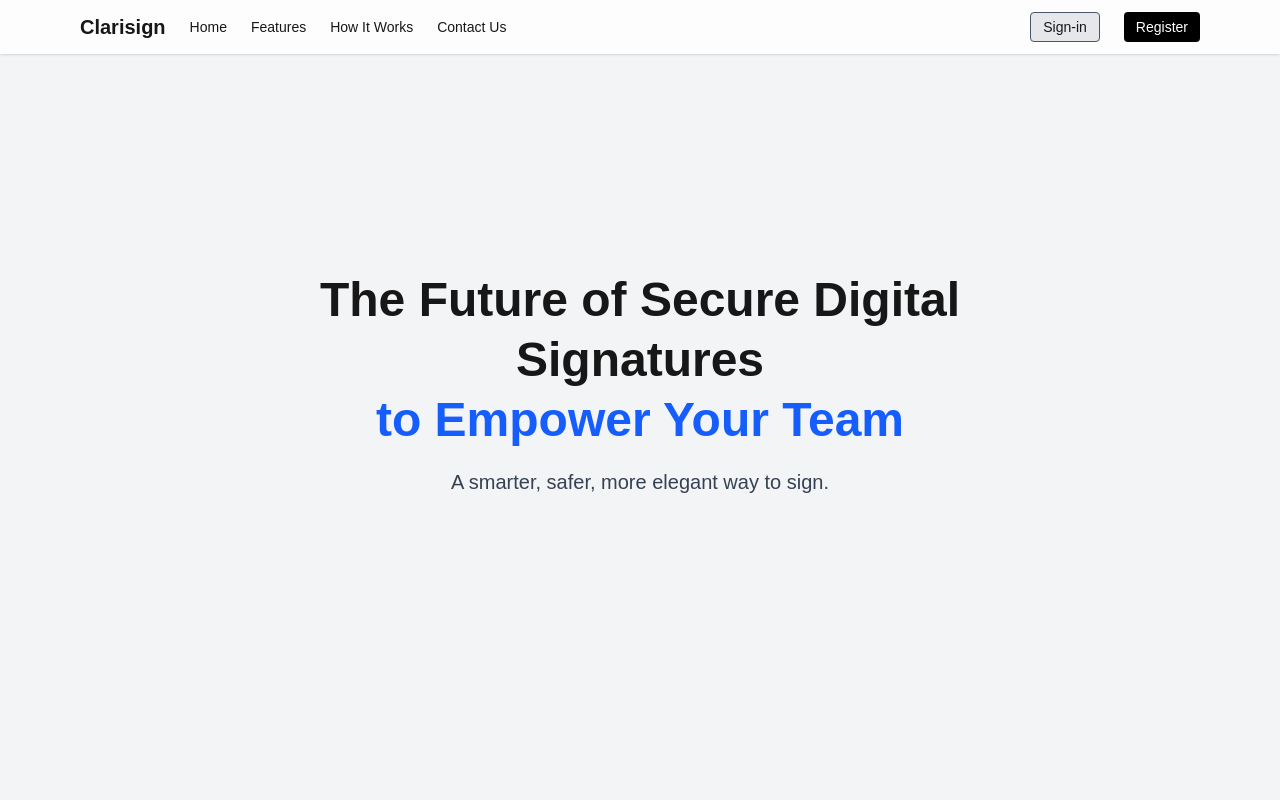
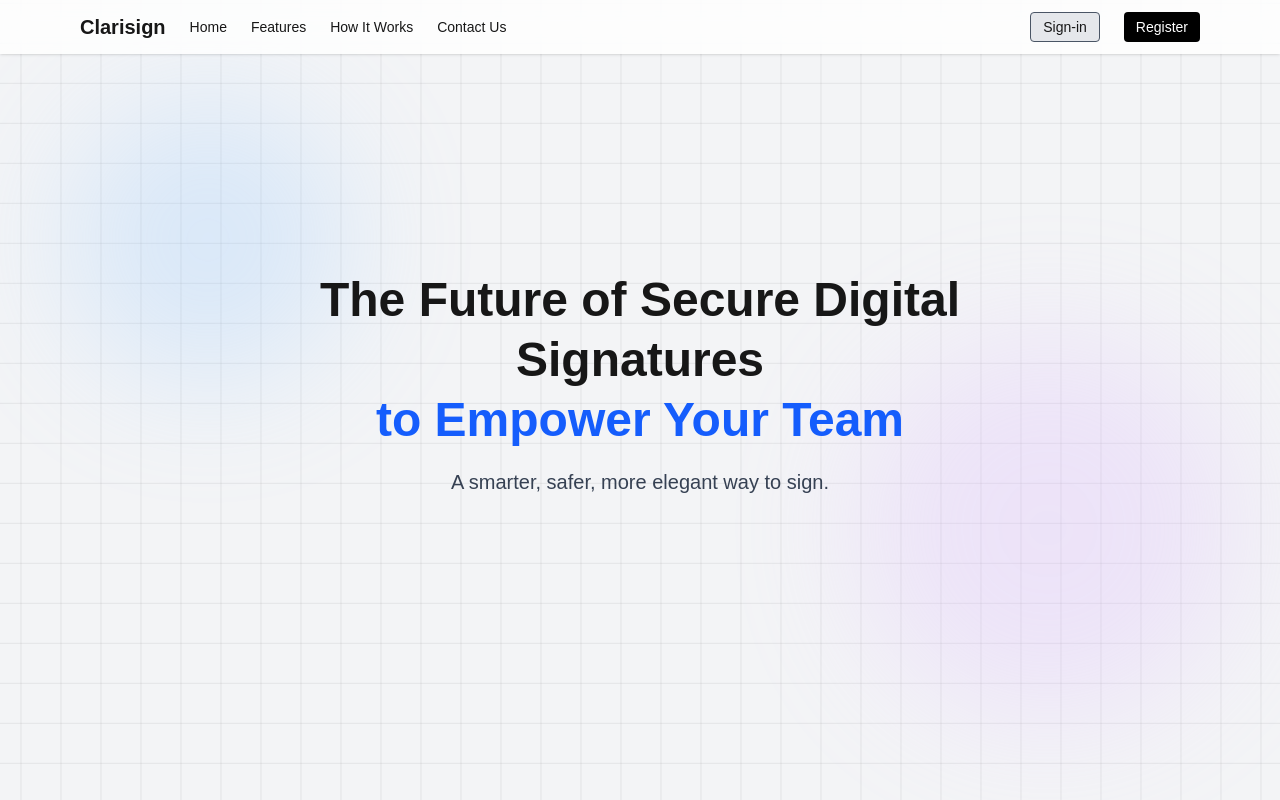
Before and after one commit to Samuelthoma/Clarisign-FE, a Next.js app: page / in a window 1280 px wide. Shown: the top 800 px of the page. Built offline with nearby package versions, Linux system fonts and the light colour scheme.

Commit message:
style: improve animation in home section

```diff
--- a/src/app/(public)/components/Home.tsx
+++ b/src/app/(public)/components/Home.tsx
@@ -8,7 +8,44 @@ export default function HomeSection() {
             id="home"
             className="relative bg-gray-100 px-6 h-screen overflow-hidden flex items-center justify-center"
         >
-            <div className="max-w-4xl mx-auto flex flex-col items-center text-center">
+            <motion.div
+                initial={{ opacity: 0 }}
+                animate={{ opacity: 0.5 }}
+                transition={{ duration: 1.2 }}
+                className="absolute inset-0"
+            >
+                <motion.div
+                    animate={{ x: ["0%", "-6%"], y: ["0%", "-6%"] }}
+                    transition={{
+                        duration: 16,
+                        repeat: Infinity,
+                        repeatType: "mirror",
+                        ease: "linear",
+                    }}
+                    className="w-[200%] h-[200%]"
+                    style={{
+                        backgroundImage:
+                            "linear-gradient(to right, #00000022 1px, transparent 1px), linear-gradient(to bottom, #00000022 1px, transparent 1px)",
+                        backgroundSize: "40px 40px",
+                    }}
+                />
+            </motion.div>
+
+            <motion.div
+                initial={{ opacity: 0, scale: 0.8 }}
+                animate={{ opacity: 0.25, scale: 1 }}
+                transition={{ duration: 1.2 }}
+                className="absolute top-24 left-16 w-72 h-72 bg-blue-300 rounded-full blur-3xl"
+            />
+
+            <motion.div
+                initial={{ opacity: 0, scale: 0.8 }}
+                animate={{ opacity: 0.25, scale: 1 }}
+                transition={{ duration: 1.4 }}
+                className="absolute bottom-20 right-10 w-96 h-96 bg-purple-300 rounded-full blur-3xl"
+            />
+
+            <div className="max-w-4xl mx-auto flex flex-col items-center text-center relative z-10">
                 <motion.h1
                     initial={{ opacity: 0, y: 20 }}
                     animate={{ opacity: 1, y: 0 }}
```
